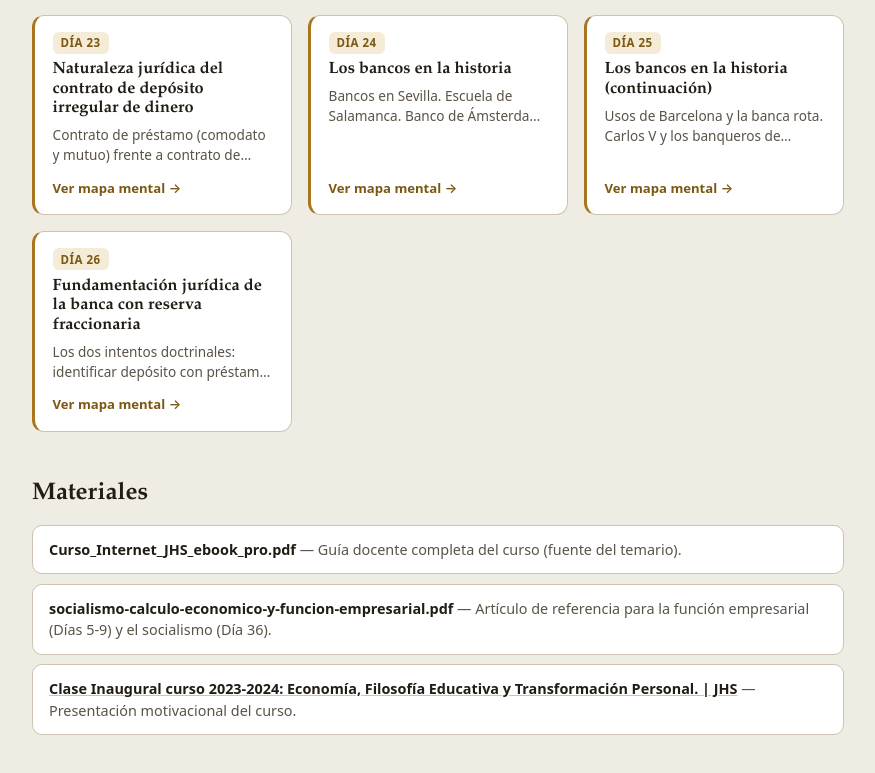
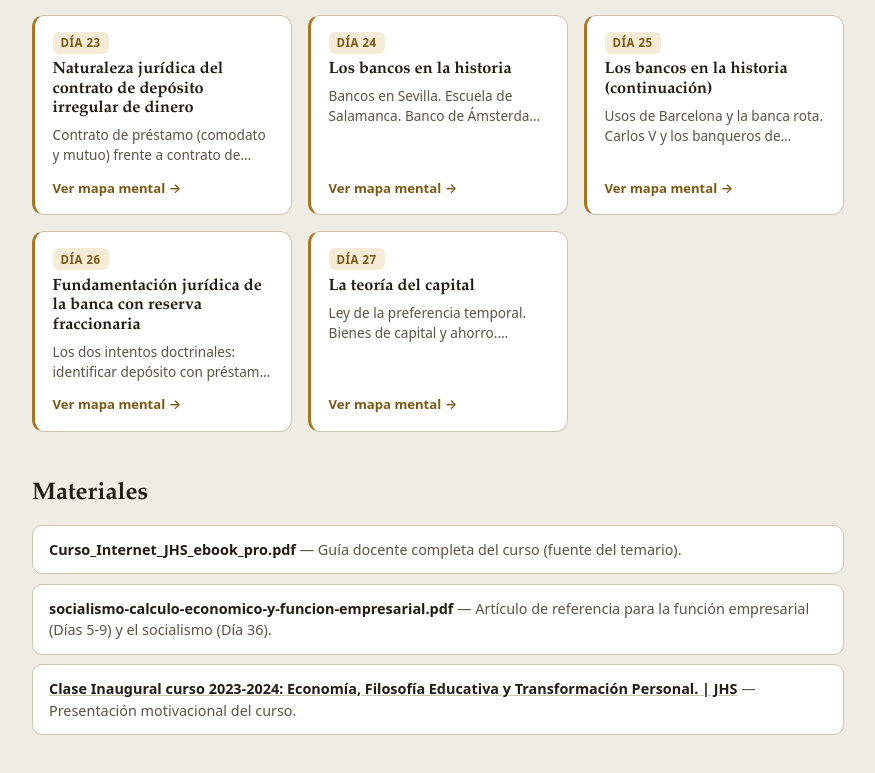
Before and after one commit to alcaloide2000/economia, a Next.js app: page / in a window 1280 px wide. Shown: the part 854-1627 px from the top of the page, without its empty margins (202-1077 px from the left). Built offline with nearby package versions, Linux system fonts and the light colour scheme.

Commit message:
Add Clase 27 video and mind map
The Día 27 topic printed in the study guide matches this video's actual
content cleanly, unlike the last few classes' day-lag drift.

```diff
--- a/src/data/course.ts
+++ b/src/data/course.ts
@@ -85,7 +85,7 @@ export const courseParts: CoursePart[] = [
       { day: 24, title: "Los bancos en la historia", topics: "Bancos en Sevilla. Escuela de Salamanca. Banco de Ámsterdam. Richard Cantillon.", companionUrl: companionUrl(24), notebookVideos: [{ title: "Clase 24. El Origen del Sistema Bancario: Historia, Crisis y Pensamiento Liberal. Por Huerta de Soto", url: "https://www.youtube.com/watch?v=3eZCR0Lkrhg" }], mindMapUrl: "https://claude.ai/code/artifact/5a224d8b-5eef-465d-8ab5-e81d4eb73b54" },
       { day: 25, title: "Los bancos en la historia (continuación)", topics: "Usos de Barcelona y la banca rota. Carlos V y los banqueros de Sevilla. Escuela de Salamanca: Saravia de la Calle, Azpilcueta, Tomás de Mercado, Molina y Lugo. El depósito confesado. Banco de Ámsterdam, Banco de Suecia y Banco de Inglaterra. John Law y Richard Cantillón. Introducción al capítulo 3: intentos de fundamentación jurídica de la banca con reserva fraccionaria.", companionUrl: companionUrl(25), notebookVideos: [{ title: "Clase 25. Los Bancos crean DINERO de la Nada Y NO pasa Nada. Jesús Huerta de Soto te lo cuenta", url: "https://www.youtube.com/watch?v=QqPus4-9Wgw" }], mindMapUrl: "https://claude.ai/code/artifact/cc1fca47-49df-40aa-8cd4-3f42b0870fc2" },
       { day: 26, title: "Fundamentación jurídica de la banca con reserva fraccionaria", topics: "Los dos intentos doctrinales: identificar depósito con préstamo (Lord Cottenham, common law vs. derecho continental, art. 180 del Código de Comercio) y redefinir la disponibilidad (el «seguro» del 10%, Basilea, el debate con Juan Ramón Rayo). El banco central como director de orquesta y prestamista de última instancia. Las siete calificaciones jurídicas del depósito bancario con reserva fraccionaria.", companionUrl: companionUrl(26), notebookVideos: [{ title: "Clase 26. EL PAPEL DE LOS BANCOS CENTRALES en la Creación de DINERO | Huerta de Soto lo EXPLICA", url: "https://www.youtube.com/watch?v=3i1M9nAxQ3Y" }], mindMapUrl: "https://claude.ai/code/artifact/2099092d-0c4f-4f37-a4d7-2b65e3873cb8" },
-      { day: 27, title: "La teoría del capital", topics: "Ley de la preferencia temporal. Bienes de capital y ahorro. Coordinación intertemporal. Sociedades ricas y pobres.", companionUrl: companionUrl(27) },
+      { day: 27, title: "La teoría del capital", topics: "Ley de la preferencia temporal. Bienes de capital y ahorro. Coordinación intertemporal. Sociedades ricas y pobres.", companionUrl: companionUrl(27), notebookVideos: [{ title: "Clase 27. La Lección Económica que DESTRUYE A KEYNES (y a los monetaristas) | Jesús Huerta de Soto", url: "https://www.youtube.com/watch?v=TdpIA28x8H0" }], mindMapUrl: "https://claude.ai/code/artifact/3e5c9e2c-9698-4632-920b-5d197baeb255" },
       { day: 28, title: "La tasa o tipo de interés", topics: "Contrato de trabajo y beneficio contable. Coordinación intertemporal.", companionUrl: companionUrl(28) },
       { day: 29, title: "La estructura productiva", topics: "Renta bruta y neta. Crítica a la Contabilidad Nacional. Teoría Austriaca del Ciclo Económico (TACE).", companionUrl: companionUrl(29) },
       { day: 30, title: "Consideraciones complementarias sobre el ciclo económico", topics: "Estanflación e hiperinflación. Ahorro forzoso y desempleo masivo.", companionUrl: companionUrl(30) },
```
